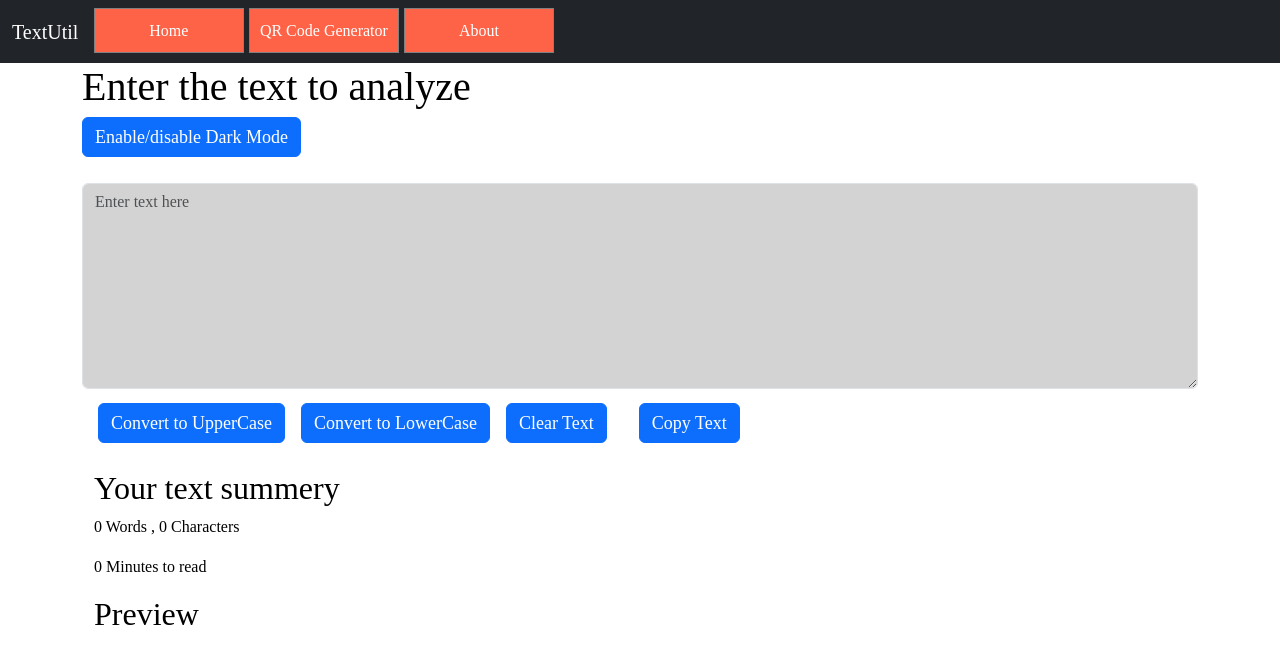
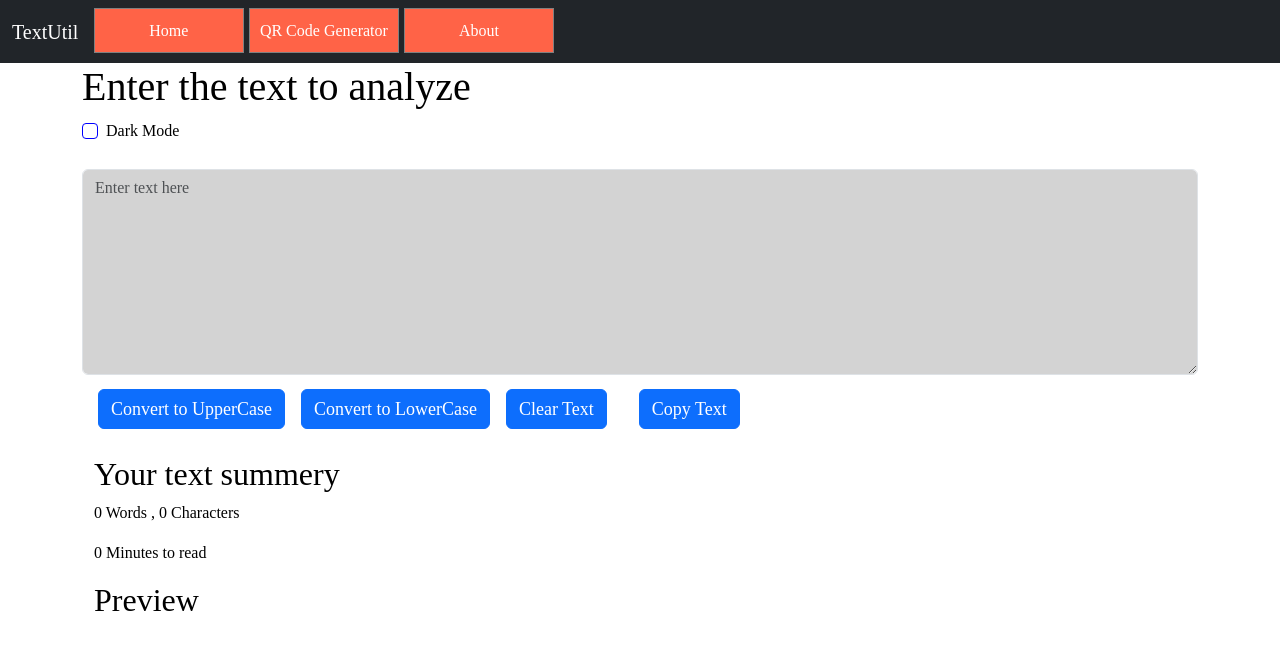
Before and after one commit to Prasad-P-G/ReactJS_textUtil_QRCode, a React (Create React App) app: page / in a window 1280 px wide. Shown: the top 664 px of the page. Built offline with nearby package versions, Linux system fonts and the light colour scheme.

Commit message:
added checkbox

```diff
--- a/src/components/TextForm.js
+++ b/src/components/TextForm.js
@@ -23,6 +23,8 @@ export default function TextForm(props) {
     color: "black",
     backgroundColor: "white",
   });
+
+  const [isChecked, changeCheck] = useState(false);
 
   const handleUpClick = () => {
     let newText = text.toLocaleUpperCase();
@@ -54,13 +56,26 @@ export default function TextForm(props) {
         <h1>{props.heading}</h1>
 
         <div className="mb-2" style={ctmStyle}>
-          <button
+          {/* <button
             className="d-flex btn btn-primary "
             value={themeText}
             onClick={changeTheme}
           >
             Enable/disable Dark Mode
-          </button>
+          </button> */}
+          <div class="form-check">
+            <input
+              style={{ borderColor: "blue" }}
+              class="form-check-input"
+              type="checkbox"
+              value={isChecked}
+              id="flexCheckDefault"
+              onChange={changeTheme}
+            />
+            <label class="form-check-label" for="flexCheckDefault">
+              Dark Mode
+            </label>
+          </div>
           <label htmlFor="myBox" className="form-label"></label>
           <textarea
             style={{
```
